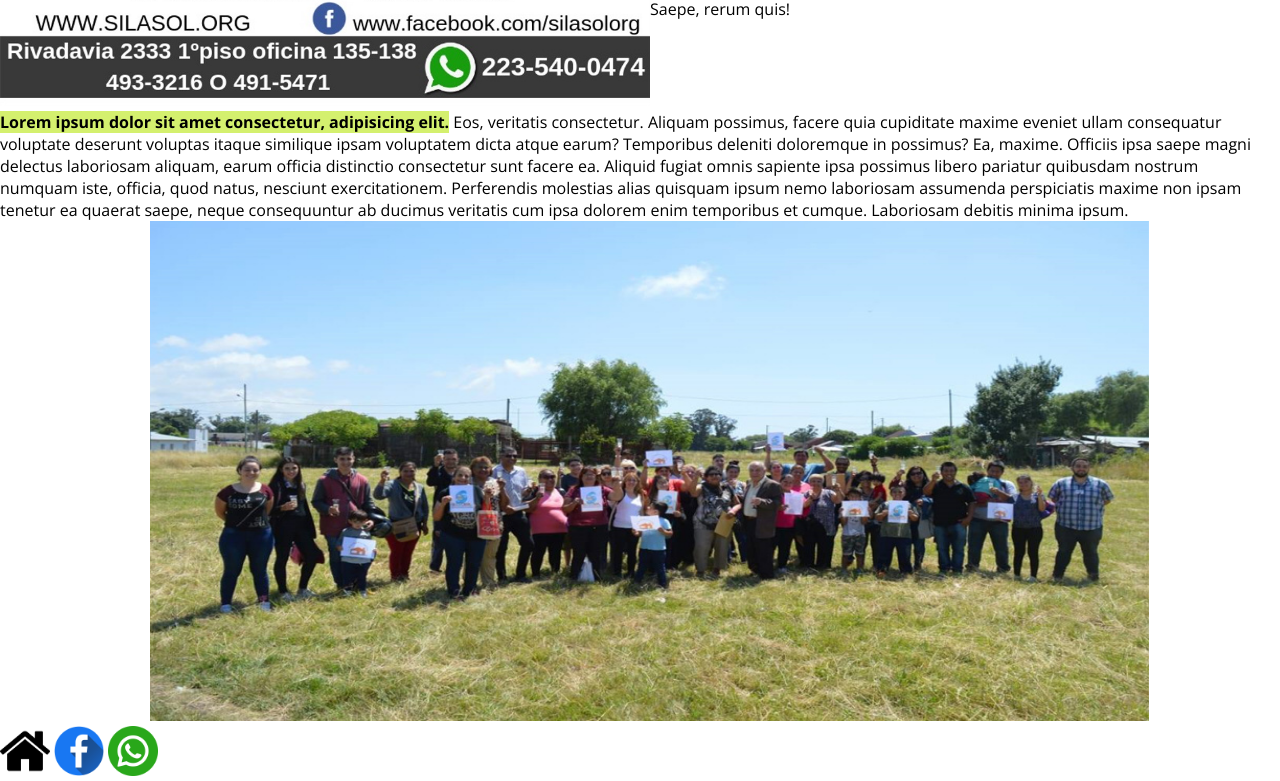
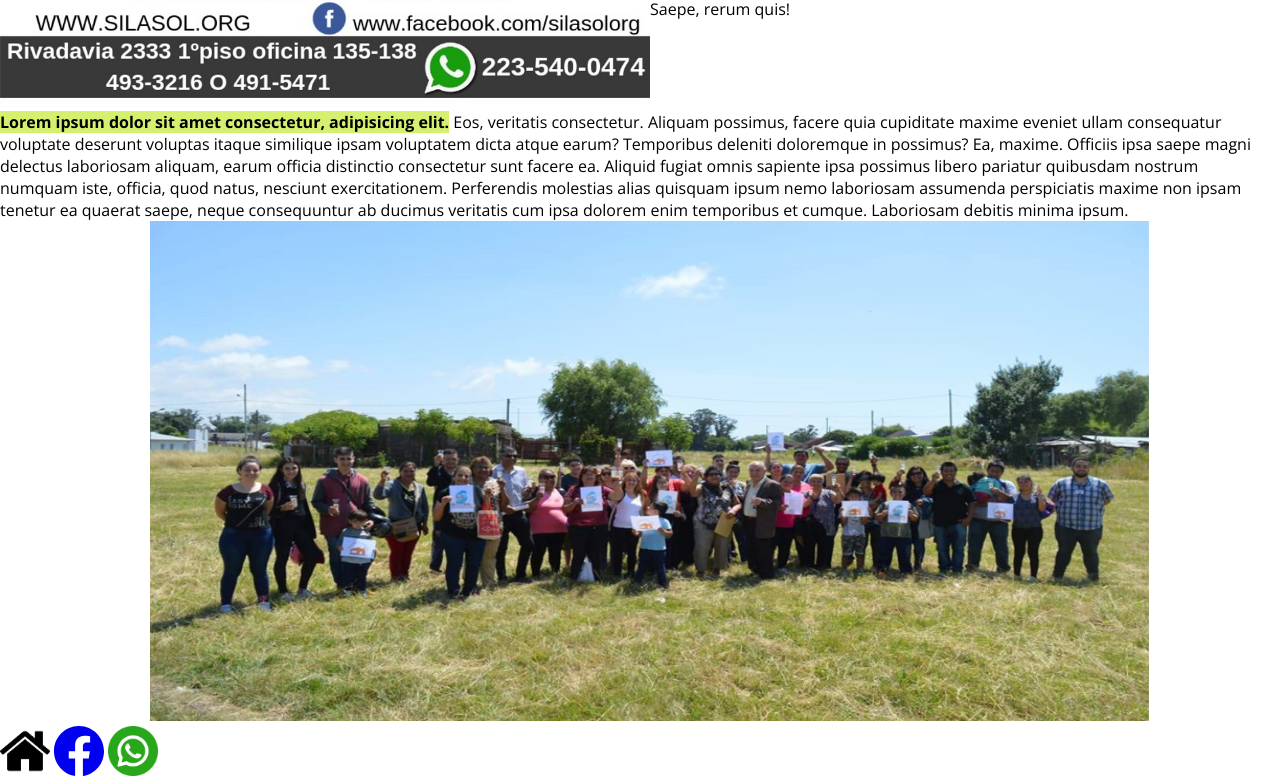
Before and after one commit to MatiSega/Repositorio, a plain HTML site: page index.html in a window 1280 px wide. Shown: the part 902-1683 px from the top of the page. Drawn offline with nearby package versions, Linux system fonts and the light colour scheme.

Commit message:
primer commit

```diff
--- a/index.html
+++ b/index.html
@@ -59,7 +59,9 @@
 
 
     <a href="./index.html"><img src="./imagen/casa.png" alt="logo inicio" height="50" width="auto"></a>
-    <a href="https://www.facebook.com/silasolorg/" target="_blank"> <img src="./imagen/facebook.png" alt="faceicon" width="50" height="auto"></a>
+    <a href="https://www.facebook.com/silasolorg/" target="_blank"> <svg xmlns="http://www.w3.org/2000/svg" width="50" height="auto" fill="currentColor" class="bi bi-facebook" viewBox="0 0 16 16">
+        <path d="M16 8.049c0-4.446-3.582-8.05-8-8.05C3.58 0-.002 3.603-.002 8.05c0 4.017 2.926 7.347 6.75 7.951v-5.625h-2.03V8.05H6.75V6.275c0-2.017 1.195-3.131 3.022-3.131.876 0 1.791.157 1.791.157v1.98h-1.009c-.993 0-1.303.621-1.303 1.258v1.51h2.218l-.354 2.326H9.25V16c3.824-.604 6.75-3.934 6.75-7.951z"/>
+      </svg></a>
     <a href="https://api.whatsapp.com/send?phone=%2B542235400474&fbclid=IwAR19FDx7lKIBfdMi1DIQXU4MSKEjNM5yCfpDGeL297csPQtKA3OAd_nwppw" target="_blanks"><img src="./imagen/whatsapp.png" alt="wpicon" width="50" height="auto"> </a>
 </footer>
 
```
